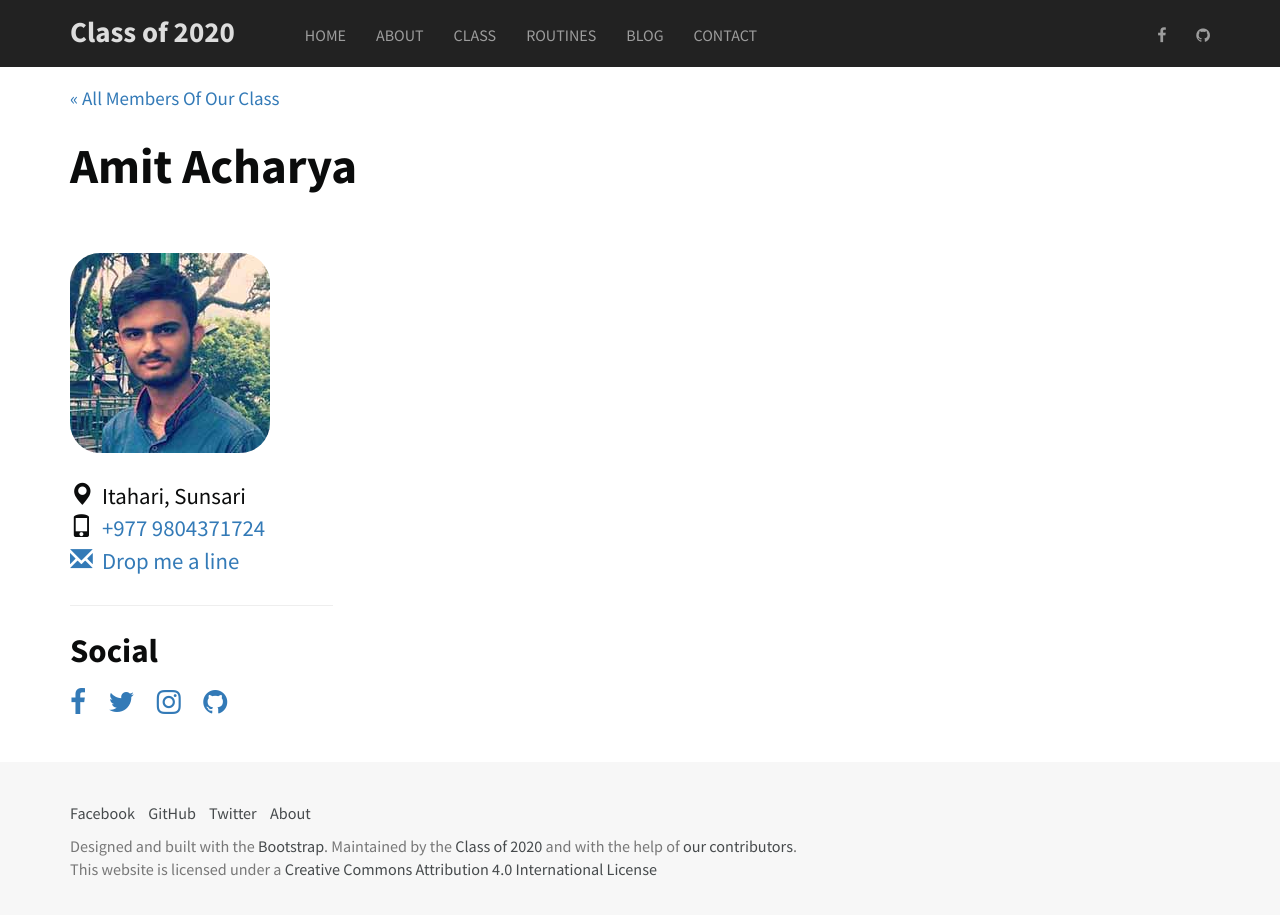
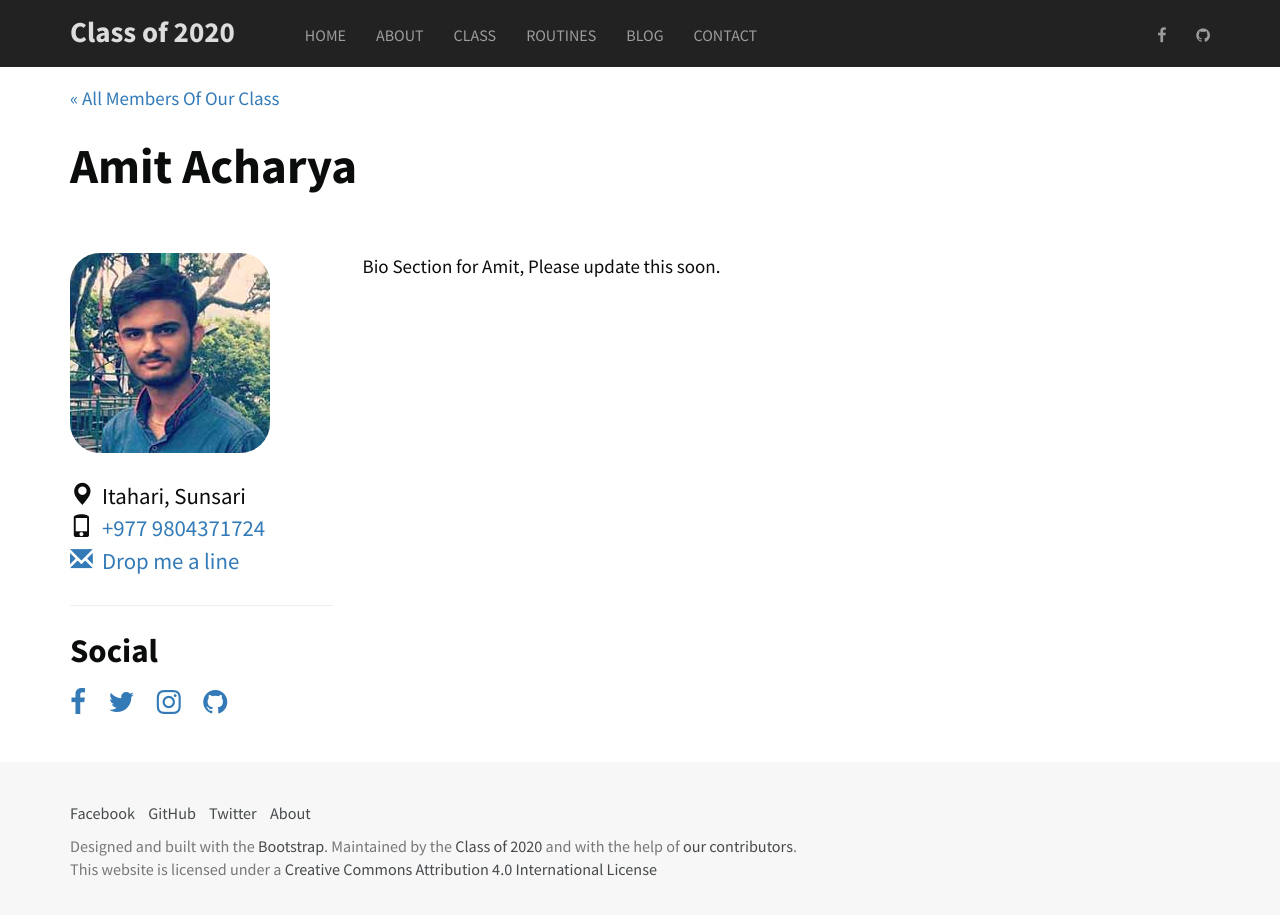
Before and after one commit to Classof2020/classof2020.github.io, a Jekyll site: the page built from _class/amit_acharya.md, in a window 1280 px wide and 922 px high. Shown: the top 915 px of the window. Built offline with Jekyll 4.4.1, drawn with Linux system fonts in a browser that asks for light colours; nearby versions of some CDN libraries.

Commit message:
Adds a first intro line for Amit

```diff
--- a/_class/amit_acharya.md
+++ b/_class/amit_acharya.md
@@ -14,3 +14,5 @@ github: https://github.com/meamitacharya
 memberid:
 layout: profile
 ---
+
+Bio Section for Amit, Please update this soon.
```
